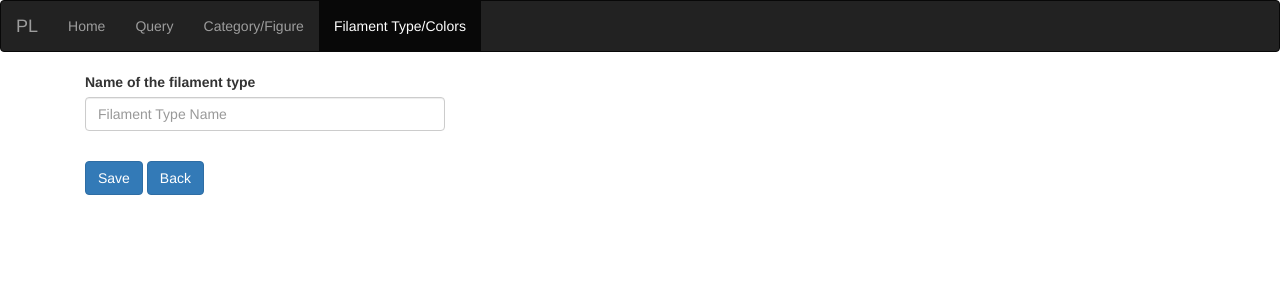
After one commit to kybrdbnd/3d-p-inventory-management, a Flask app: page /filament_type/create in a window 1280 px wide. The commit adds this page. Shown: the top 300 px of the page. Run offline with Flask 2, Linux system fonts and the light colour scheme; some libraries are stand-ins or nearby versions.

Commit message:
complete CRUD for filament types

```diff
--- a/inventory_management/inventory/controller/queryController.py
+++ b/inventory_management/inventory/controller/queryController.py
@@ -26,7 +26,7 @@
     return filamentArray
 
 
-def get_filament_categories():
+def get_filament_types():
     filamentTypes = FilamentType.query.order_by('name').all()
     filamentTypesArray = [(cat.id, cat.name) for cat in filamentTypes]
     return filamentTypesArray
--- a/inventory_management/inventory/forms.py
+++ b/inventory_management/inventory/forms.py
@@ -4,7 +4,7 @@
 
 
 class QueryForm(FlaskForm):
-    filament_category = SelectField('Choose Filament Type', choices=[])
+    filament_type = SelectField('Choose Filament Type', choices=[])
     filament_color = SelectField('Choose Color', choices=[])
     figure_name = StringField('Name of the figure', [DataRequired()])
     material_used = IntegerField('Estimated material to be used')
--- /dev/null
+++ b/inventory_management/inventory/templates/filament_edit.html
@@ -0,0 +1,28 @@
+{% extends "navbar.html" %}
+{% import "bootstrap/wtf.html" as wtf %}
+
+{% block content %}
+<div class="container">
+    {% if FILAMENT_TYPE_ID %}
+    <form class="form" action="/filament_type/{{FILAMENT_TYPE_ID}}" method="post" role="form">
+        {% else %}
+        <form class="form" action="/filament_type/create" method="post" role="form">
+            {% endif %}
+            {{form.csrf_token()}}
+            <div class="row">
+                <div class="form-group col-md-4">
+                    {{wtf.form_field(form.filament_type_name, class='form-control', placeholder='Filament Type Name')}}
+                </div>
+            </div>
+            {% if FILAMENT_TYPE_ID %}
+            <button type="submit" name='action' value='update' class="btn btn-primary">Update</button>
+            {% else %}
+            <button type="submit" name='action' value='save' class="btn btn-primary">Save</button>
+            {% endif %}
+            <a href="{{url_for('inventory_bp.filament_home')}}" class="btn btn-primary">
+                Back
+            </a>
+        </form>
+    </form>
+</div>
+{% endblock %}
--- a/inventory_management/inventory/templates/navbar.html
+++ b/inventory_management/inventory/templates/navbar.html
@@ -14,7 +14,8 @@
                 <a href="{{url_for('inventory_bp.query_home')}}">Query</a></li>
             <li {% if page=='category' %}class="active" {% endif %}>
                 <a href="{{url_for('inventory_bp.categories_home')}}">Category/Figure</a></li>
-            <li><a href="#">Filament Type/Colors</a></li>
+            <li {% if page=='filament' %}class="active" {% endif %}>
+                <a href="{{url_for('inventory_bp.filament_home')}}">Filament Type/Colors</a></li>
         </ul>
     </div>
 </div>
--- a/inventory_management/inventory/views.py
+++ b/inventory_management/inventory/views.py
@@ -4,10 +4,12 @@
 from inventory_management.inventory import inventory
 from inventory_management.inventory.controller.categoryController import (create_category, update_category,
                                                                           delete_category)
+from inventory_management.inventory.controller.filamentController import (create_filament_type, delete_filament_type,
+                                                                          update_filament_type)
 from inventory_management.inventory.controller.queryController import (estimate_cost,
-                                                                       get_filaments, get_filament_categories,
+                                                                       get_filaments, get_filament_types,
                                                                        save_query, delete_query)
-from inventory_management.inventory.forms import QueryForm, CategoryForm
+from inventory_management.inventory.forms import QueryForm, CategoryForm, FilamentTypeForm
 from inventory_management.inventory.models import FilamentType, Filament, Query, Category
 from inventory_management.inventory.schema import filaments_schema, category_schema
 
@@ -26,7 +28,7 @@
 @inventory.route('/query/create', methods=['GET', 'POST'])
 def query_create():
     form = QueryForm()
-    form.filament_type.choices = get_filament_categories()
+    form.filament_type.choices = get_filament_types()
     form.filament_color.choices = get_filaments(FilamentType.query.order_by('name').first())
     if request.method == 'GET':
         return render_template('query.html', form=form, page='query')
@@ -61,7 +63,7 @@
     form.figure_name.data = customerQuery.name
     for category, values in customerQuery.extras.items():
         filamentType = FilamentType.query.filter_by(name=category).first()
-        form.filament_type.choices = get_filament_categories()
+        form.filament_type.choices = get_filament_types()
         form.filament_type.data = str(filamentType.id)
         for color, colorValues in values.items():
             filamentColors = get_filaments(filamentType)
@@ -143,3 +145,40 @@
         delete_category(categoryInstance)
         flash('Category Successfully deleted!!', 'success')
     return redirect(url_for('inventory_bp.categories_home'))
+
+
+@inventory.route('/filament_types', methods=['GET'])
+def filament_home():
+    filamentTypes = FilamentType.query.order_by('name').all()
+    return render_template('filament_home.html', filamentTypes=filamentTypes, page='filament')
+
+
+@inventory.route('/filament_type/<filament_type_id>', methods=['GET', 'POST'])
+def filament_type_edit(filament_type_id):
+    filamentType = FilamentType.query.get(filament_type_id)
+    form = FilamentTypeForm()
+    form.filament_type_name.data = filamentType.name
+    if request.method == 'POST':
+        update_filament_type(filament_type_id, request.form)
+        form.filament_type_name.data = filamentType.name
+        flash('filament type updated successfully!!', 'success')
+    return render_template('filament_edit.html', form=form, FILAMENT_TYPE_ID=filamentType.id, page='filament')
+
+
+@inventory.route('/filament_type/create', methods=['GET', 'POST'])
+def filament_type_create():
+    form = FilamentTypeForm()
+    if request.method == 'POST':
+        filamentTypeName = create_filament_type(request.form)
+        flash(f'Filament type {filamentTypeName} created successfully!!', 'success')
+        return redirect(url_for('inventory_bp.filament_home'))
+    return render_template('filament_edit.html', form=form, page='filament')
+
+
+@inventory.route('/filament_type/<filament_type_id>/delete', methods=['POST'])
+def filament_type_delete(filament_type_id):
+    if request.method == 'POST':
+        filamentTypeInstance = FilamentType.query.get(filament_type_id)
+        delete_filament_type(filamentTypeInstance)
+        flash('Filament Type Successfully deleted!!', 'success')
+    return redirect(url_for('inventory_bp.filament_home'))
```
Also changed, not shown: inventory_management/inventory/controller/filamentController.py (added, +26 -0 lines), inventory_management/inventory/templates/filament_home.html (added, +73 -0 lines).
